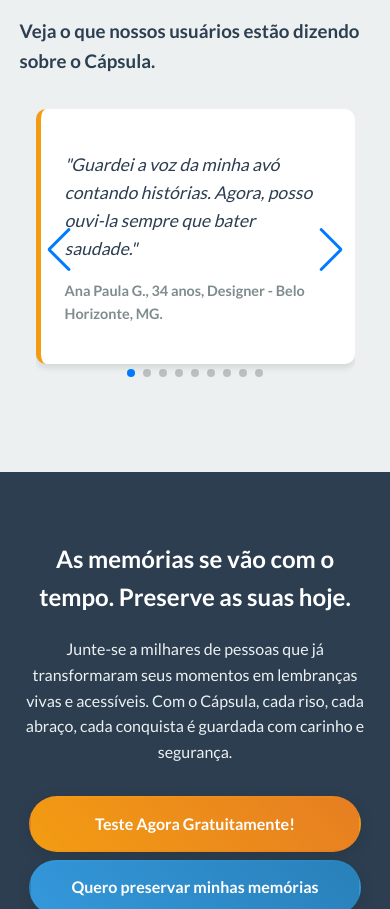
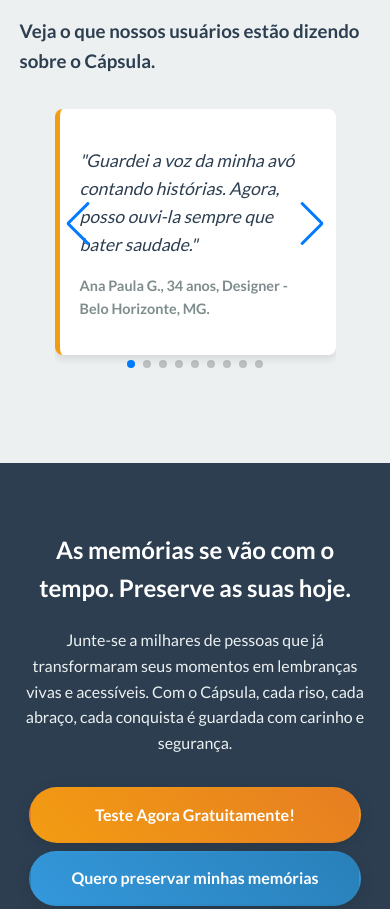
Before and after one commit to capsuladigitalmemorias/site-capsula, a plain HTML site: page index.html in a window 390 px wide. Shown: the part 9396-10305 px from the top of the page. Drawn offline with nearby package versions, Linux system fonts and the light colour scheme.

Commit message:
Posicionamento setas dos depoimentos

```diff
--- a/style.css
+++ b/style.css
@@ -1423,3 +1423,89 @@ section + section {
         font-size: 1rem;
     }
 }
+
+/* Ajustes para as setas de navegação do Swiper */
+.swiper-button-prev,
+.swiper-button-next {
+    color: #000; /* Cor das setas, ajuste se precisar */
+    /* Posiciona as setas verticalmente centralizadas */
+    top: 50%;
+    transform: translateY(-50%);
+    /* Aumenta o tamanho para melhor clique */
+    width: 44px; /* Largura padrão */
+    height: 44px; /* Altura padrão */
+    /* Garante que fiquem acima do conteúdo */
+    z-index: 10;
+}
+
+/* Ajusta a posição lateral para ficarem mais visíveis */
+.swiper-button-prev {
+    left: 10px; /* Distância da borda esquerda */
+}
+
+.swiper-button-next {
+    right: 10px; /* Distância da borda direita */
+}
+
+/* Opcional: Estilize os ícones das setas se não estiverem aparecendo bem */
+/* .swiper-button-prev::after,
+.swiper-button-next::after {
+    font-size: 24px; // Tamanho do ícone
+} */
+
+/* Ajusta o padding do container para dar espaço às setas */
+.testimonials-carousel-container {
+    padding: 0 50px; /* Adiciona padding lateral para que as setas não fiquem sobre o conteúdo */
+    position: relative; /* Garante que as setas absolutas fiquem dentro deste container */
+}
+
+/* Para telas menores (mobile), as setas podem ficar mais próximas */
+@media (max-width: 767px) {
+    .swiper-button-prev,
+    .swiper-button-next {
+        width: 30px;
+        height: 30px;
+    }
+    .swiper-button-prev {
+        left: 5px;
+    }
+    .swiper-button-next {
+        right: 5px;
+    }
+    .testimonials-carousel-container {
+        padding: 0 35px; /* Menor padding para mobile */
+    }
+}
+
+/* Garante que os slides ocupem a altura total e alinha o conteúdo */
+.swiper-slide {
+    height: auto; /* Deixa o Swiper controlar a altura base, mas permite que o conteúdo se ajuste */
+    display: flex; /* Transforma o slide em um container flexível */
+    flex-direction: column; /* Organiza os itens em coluna (topo para baixo) */
+    /* Remove padding lateral para evitar quebra de layout com spaceBetween */
+    padding: 0;
+}
+
+/* Aplica flexbox ao item de depoimento para que o conteúdo se estique */
+.testimonial-item {
+    height: 100%; /* Garante que o item ocupe toda a altura do swiper-slide */
+    display: flex;
+    flex-direction: column; /* Conteúdo em coluna */
+    justify-content: space-between; /* Empurra o crédito para o final do card */
+    padding: 20px; /* Adicione o padding que você já tinha ou deseja para o card */
+    background-color: #fff; /* Exemplo de cor de fundo do card */
+    border-radius: 8px; /* Exemplo de bordas arredondadas */
+    box-shadow: 0 4px 8px rgba(0,0,0,0.1); /* Exemplo de sombra */
+}
+
+/* Opcional: Se precisar de um min-height para os cards */
+.testimonial-item {
+    min-height: 200px; /* Ajuste este valor conforme o menor depoimento para garantir uma altura mínima */
+}
+
+/* Ajusta o posicionamento do texto de citação */
+.testimonial-item .quote {
+    flex-grow: 1; /* Permite que o texto da citação ocupe o máximo de espaço possível */
+    margin-bottom: 15px; /* Espaço entre a citação e o crédito */
+    /* Outros estilos para a citação */
+}
```
